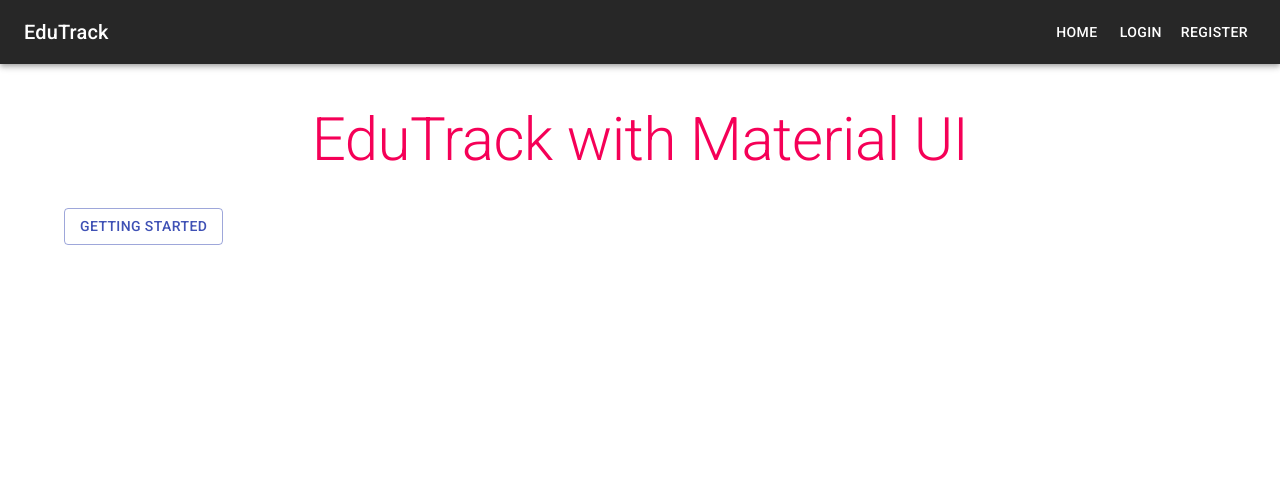
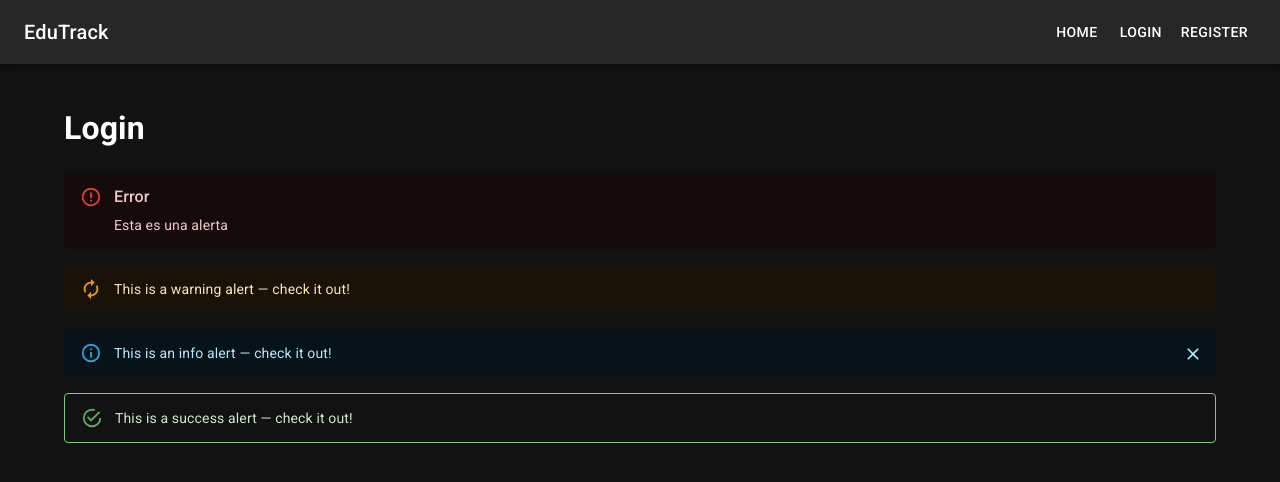
Before and after one commit to pgdiaz/edu-track, a React (Vite) app: page /login in a window 1280 px wide. Shown: the top 482 px of the page. Built offline with nearby package versions, Linux system fonts and the light colour scheme.

Commit message:
Add routes and pages

```diff
--- a/package.json
+++ b/package.json
@@ -17,7 +17,8 @@
     "@mui/material": "^5.15.20",
     "notistack": "^3.0.1",
     "react": "^18.2.0",
-    "react-dom": "^18.2.0"
+    "react-dom": "^18.2.0",
+    "react-router-dom": "^6.23.1"
   },
   "devDependencies": {
     "@types/react": "^18.2.66",
--- a/src/App.jsx
+++ b/src/App.jsx
@@ -1,23 +1,31 @@
-import { Button, Container, Typography } from "@mui/material"
+import { Container } from "@mui/material"
 import NavBar from "./navbar/NavBar"
+import { SnackbarProvider } from 'notistack';
+import { Route, Routes } from "react-router-dom";
+import HomePage from "./pages/HomePage";
+import LoginPage from "./pages/LoginPage"
+import RegisterPage from "./pages/RegisterPage"
+
+const navLinks = [
+  { title: "Home", path: "/" },
+  { title: "Login", path: "login" },
+  { title: "Register", path: "register" },
+];
 
 function App() {
   return (
-    <>
-      <NavBar />
+    <SnackbarProvider
+      maxSnack={3}
+      autoHideDuration={2000}>
+      <NavBar navLinks={navLinks} />
       <Container sx={{ mt: 5 }}>
-        <Typography
-          variant="h2"
-          component="h1"
-          m={2}
-          color="secondary"
-          align="center"
-          pb={2}>
-          EduTrack with Material UI
-        </Typography>
-        <Button variant="outlined">Getting Started</Button>
+        <Routes>
+          <Route path="/" element={<HomePage />} />
+          <Route path="/login" element={<LoginPage />} />
+          <Route path="/register" element={<RegisterPage />} />
+        </Routes>
       </Container>
-    </>
+    </SnackbarProvider>
   )
 }
 
--- a/src/main.jsx
+++ b/src/main.jsx
@@ -9,16 +9,16 @@
 import './index.css'
 
 import { CssBaseline, ThemeProvider } from '@mui/material'
-import { SnackbarProvider } from 'notistack';
 import theme from './theme';
+import { BrowserRouter } from 'react-router-dom';
 
 ReactDOM.createRoot(document.getElementById('root')).render(
   <React.StrictMode>
-    <CssBaseline />
     <ThemeProvider theme={theme}>
-      <SnackbarProvider>
+      <BrowserRouter>
+        <CssBaseline />
         <App />
-      </SnackbarProvider>
+      </BrowserRouter>
     </ThemeProvider>
   </React.StrictMode>,
 )
--- a/src/navbar/NavBar.jsx
+++ b/src/navbar/NavBar.jsx
@@ -3,14 +3,9 @@
 import MenuIcon from "@mui/icons-material/Menu";
 import NavList from "./NavList";
 import { useState } from "react";
+import { NavLink } from "react-router-dom";
 
-const navLinks = [
-    { title: "Home", path: "#" },
-    { title: "Login", path: "#login" },
-    { title: "Register", path: "#register" },
-];
-
-export default function NavBar() {
+export default function NavBar({ navLinks }) {
     const [open, setOpen] = useState(false);
 
     return (
@@ -23,7 +18,7 @@
                         edge="start"
                         aria-label="menu"
                         onClick={() => setOpen(true)}
-                        sx={{ display: { xs: "block", sm: "none" } }}
+                        sx={{ display: { xs: "flex", sm: "none" } }}
                     >
                         <MenuIcon />
                     </IconButton>
@@ -33,12 +28,13 @@
                     >
                         EduTrack
                     </Typography>
-                    <Box sx={{ display: { xs: "none", sm: "block" } }}>
+                    <Box sx={{ display: { xs: "none", sm: "flex" } }}>
                         {navLinks.map((link) => (
                             <Button
                                 key={link.title}
                                 sx={{ color: "#fff" }}
-                                href={link.path}
+                                component={NavLink}
+                                to={link.path}
                             >
                                 {link.title}
                             </Button>
--- a/src/navbar/NavList.jsx
+++ b/src/navbar/NavList.jsx
@@ -6,6 +6,7 @@
     ListItemButton,
     ListItemText,
 } from "@mui/material";
+import { NavLink } from "react-router-dom";
 
 export default function NavList({ onClick, navLinks }) {
     return (
@@ -21,8 +22,8 @@
                             key={item.title}
                         >
                             <ListItemButton
-                                href={item.path}
-                                component="a"
+                                component={NavLink}
+                                to={item.path}
                             >
                                 <ListItemText primary={item.title} />
                             </ListItemButton>
--- /dev/null
+++ b/src/pages/HomePage.jsx
@@ -0,0 +1,17 @@
+import { Button, Typography } from "@mui/material";
+
+export default function HomePage() {
+    return (
+        <>
+            <Typography
+                variant="h2"
+                component="h1"
+                m={2}
+                color="secondary"
+                align="center"
+                pb={2}>
+                EduTrack with Material UI
+            </Typography>
+            <Button variant="outlined">Getting Started</Button>
+        </>);
+}
--- /dev/null
+++ b/src/pages/LoginPage.jsx
@@ -0,0 +1,36 @@
+import { Alert, AlertTitle, Box, Button, Collapse } from "@mui/material";
+import AutorenewIcon from "@mui/icons-material/Autorenew";
+import { useState } from "react";
+
+export default function LoginPage() {
+    const [open, setOpen] = useState(true);
+
+    return (
+        <>
+            <h1>Login</h1>
+            <Box sx={{ display: "grid", gap: "1rem" }}>
+                <Alert severity="error">
+                    <AlertTitle>Error</AlertTitle>
+                    Esta es una alerta
+                </Alert>
+                <Alert
+                    severity="warning"
+                    icon={<AutorenewIcon fontSize="inherit" />}
+                >
+                    This is a warning alert — check it out!
+                </Alert>
+                <Collapse in={open}>
+                    <Alert
+                        severity="info"
+                        onClose={() => {
+                            setOpen(false);
+                        }}
+                    >
+                        This is an info alert — check it out!
+                    </Alert>
+                </Collapse>
+                <Alert severity="success" variant="outlined">This is a success alert — check it out!</Alert>
+            </Box>
+
+        </>);
+}
--- /dev/null
+++ b/src/pages/RegisterPage.jsx
@@ -0,0 +1,28 @@
+import { Button } from "@mui/material";
+import { useSnackbar } from "notistack";
+
+export default function RegisterPage() {
+
+    const { enqueueSnackbar } = useSnackbar();
+
+    const handleClick = () => {
+        enqueueSnackbar("Registro realizado con exito", {
+            variant: "success",
+            anchorOrigin: {
+                vertical: "bottom",
+                horizontal: "right",
+            },
+        });
+    };
+
+    return (
+        <>
+            <h1>Register</h1>
+            <Button
+                variant="contained"
+                onClick={handleClick}
+            >
+                Submit
+            </Button>
+        </>);
+}
```
Also changed, not shown: 1 other file (tests, documents, lock files or other folders).
